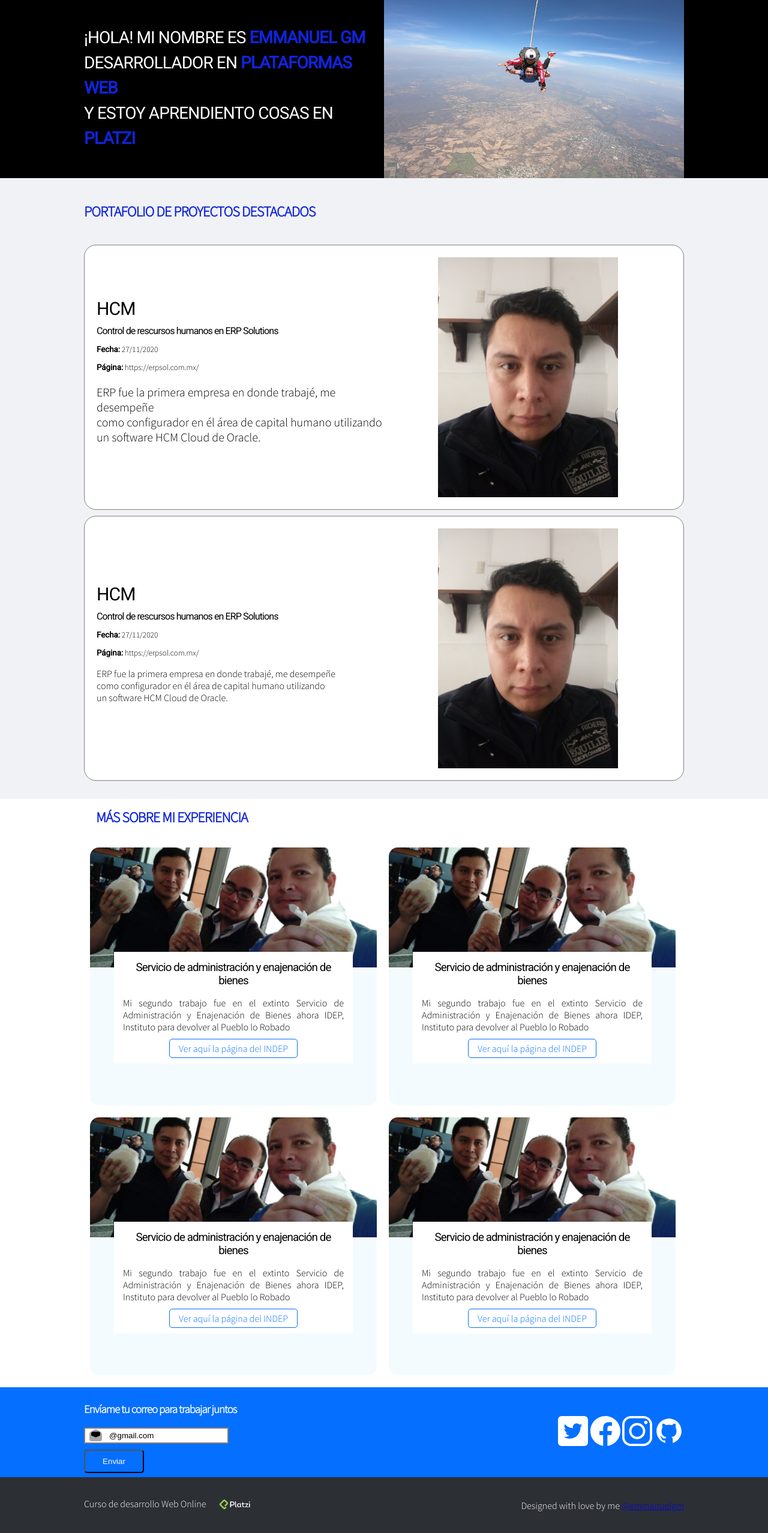
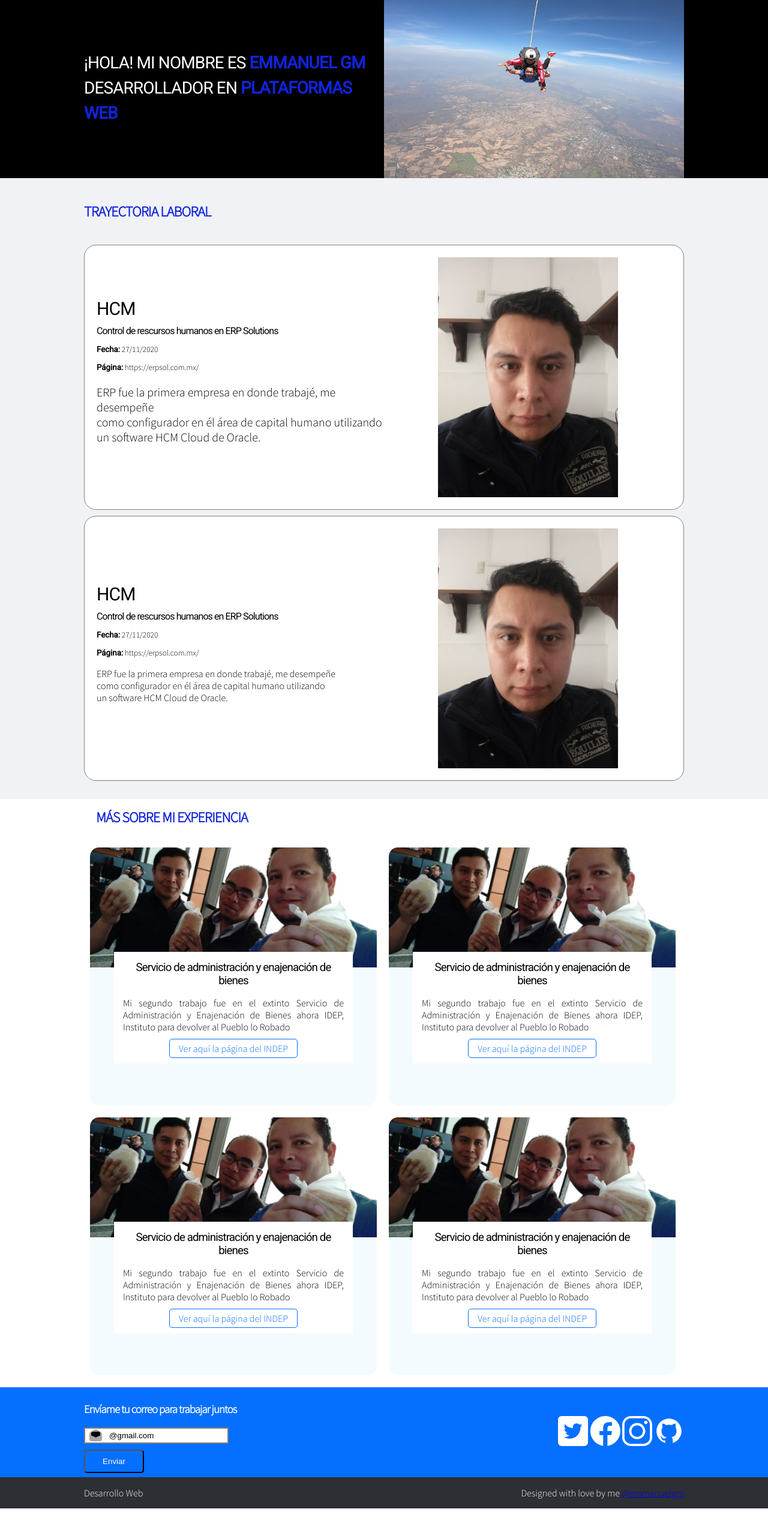
Before and after one commit to EmmanuelGome/cusoDesarrolloWebOnline, a plain HTML site: page index.html in a window 1280 px wide. Shown: the part 73-2629 px from the top of the page at 60% size. After the commit the page ends 2588 px from the top, so only its background shows below. Drawn offline with Linux system fonts and the light colour scheme.

Commit message:
Se quitaron lo logos de Platzi para mostrarlo como parte del portafolio

```diff
--- a/index.html
+++ b/index.html
@@ -41,14 +41,13 @@
             <h1>
                 ¡Hola! mi nombre es <strong>Emmanuel GM</strong>
                 <br>Desarrollador en <strong>plataformas Web</strong>
-                <br> y estoy aprendiento cosas en <strong>Platzi</strong>
             </h1>
             <img class="hero-caida" src="/images/heroCaida.jpg" alt="La caída de Emmanuel" width="500" height="300">
         </div>
     </section>
     <section id="seccPortafolio" class="seccPortfolio">
         <div class="container">
-            <h2>Portafolio de proyectos destacados</h2>
+            <h2>TRAYECTORIA LABORAL</h2>
             <article class="project">
                 <div class="project-details">
                     <h3 class="project-title">HCM</h3>
@@ -158,7 +157,7 @@
     <footer class="footer">
         <div class="container">
             <div>
-                <p>Curso de desarrollo Web Online <img src="images/platzi.png" width="90" alt="LogoPlatzi"></p>
+                <p>Desarrollo Web</p>
             </div>
             <div>
                 Designed with love by me <a href="https://twitter.com/emmanuelgodinezmendoza">@emmanuelgm</a>
```
